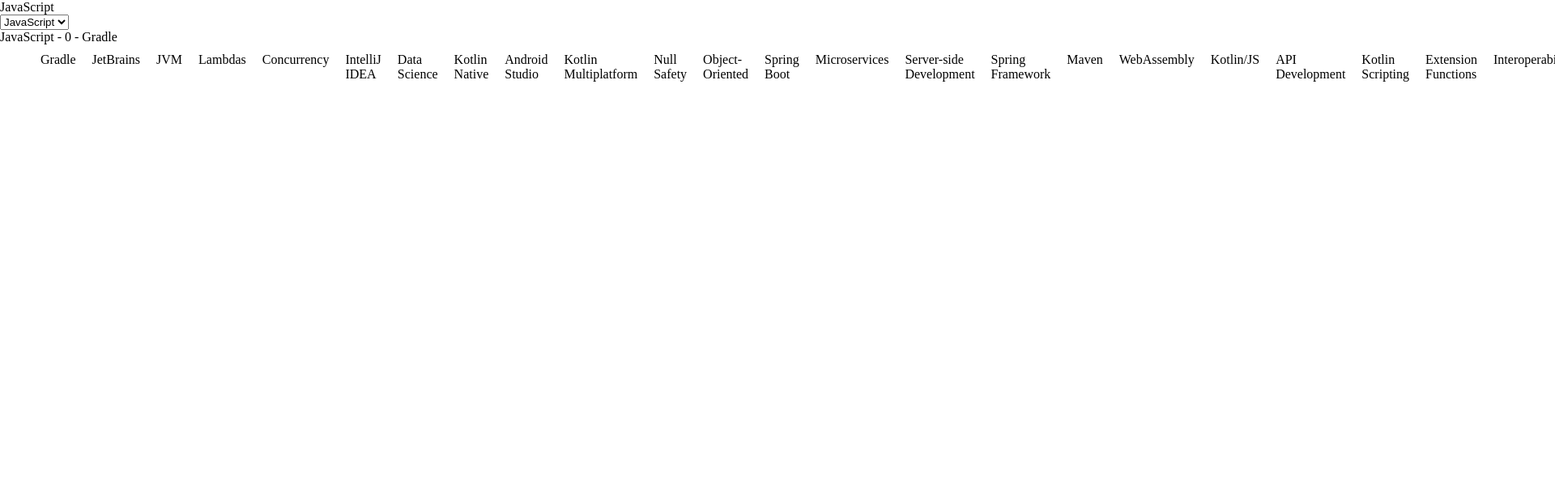
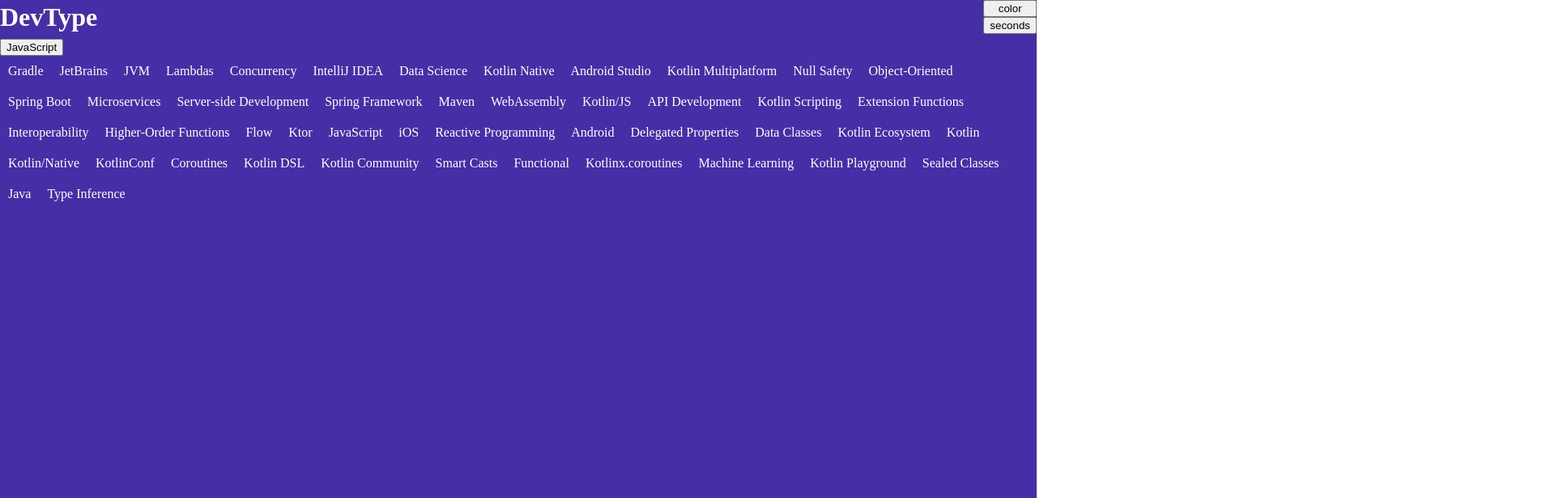
Before and after one commit to SouzaBernardo/dev-type-app, a React (Vite) app: page / in a window 1280 px wide. Shown: the top 616 px of the page at 81% size, 1920 px wide, since content can reach past the window. Built offline with nearby package versions, Linux system fonts and the light colour scheme.

Commit message:
select languages with button and search

```diff
--- a/src/App.css
+++ b/src/App.css
@@ -0,0 +1,16 @@
+header {
+    display: flex;
+    width: 100%;
+    justify-content: space-between;
+    align-items: center;
+    & div {
+        display: flex;
+        flex-direction: column;
+    }
+}
+
+.background {
+    height: 100vh;
+    background-color: var(--background-primary-color);
+    color: var(--primary-color-word);
+}
--- a/src/App.jsx
+++ b/src/App.jsx
@@ -6,14 +6,29 @@
 function App() {
 
   const [language, setLanguage] = useState("JavaScript")
+  const [showSelect, setShowSelect] = useState(false)
 
 
+  function handleLanguage(lang) {
+    setLanguage(lang)
+    setShowSelect(false)
+  }
+
   return (
-    <>
-      <p>{language}</p>
-      <Select onChange={setLanguage}/>
+    <div className='background'>
+      <header>
+        <h1>DevType</h1>
+        <div>
+          <button>color</button>
+          <button>seconds</button>
+        </div>
+      </header>
+      <h2>
+        <button onClick={() => setShowSelect(true)}>{language}</button>
+      </h2>
+      <Select visible={showSelect} onChange={handleLanguage}/>
       <Words language={language}/>
-    </>
+    </div>
   )
 }
 
--- a/src/components/select/select.component.jsx
+++ b/src/components/select/select.component.jsx
@@ -1,18 +1,39 @@
+import { useState } from "react"
 import { LANGUAGE_OPTIONS } from "../../util/constant"
 
-export function Select({onChange}) {
+import './style.css'
+
+export function Select({ visible = false, onChange}) {
+    const [textValue, setTextValue] = useState("")
+    const [languages, setLanguages] = useState(LANGUAGE_OPTIONS)
+
+    function handleInput({target}) {
+        setTextValue(target.value)
+        setLanguages(LANGUAGE_OPTIONS.filter( current => current.toLowerCase().includes(target.value)))
+    }
+
     return (
-        <select
-            name="languages"
-            id="languages"
-            onChange={({target}) => onChange(target.value)}>
-                {
-                    LANGUAGE_OPTIONS.map((lang, index) =>
-                        <option key={index} value={lang}>
-                            {lang}
-                        </option>
-                    )
-                }
-        </select>
+        <div className={`modal-languages-${visible}`}>
+            <input
+                type="text"
+                value={textValue}
+                placeholder="Search"
+                onChange={handleInput}/>
+            <ul
+                className="language-list"
+                name="languages"
+                id="languages" >
+                    {
+                        languages.map((lang, index) =>
+                            <li key={index} value={lang}>
+                                <button onClick={() => onChange(lang)}>
+                                    {lang}
+                                </button>
+
+                            </li>
+                        )
+                    }
+            </ul>
+        </div>
     )
 }
--- /dev/null
+++ b/src/components/select/style.css
@@ -0,0 +1,12 @@
+.modal-languages-true {
+    display: block;
+}
+
+.modal-languages-false {
+    display: none;
+}
+
+.language-list {
+    list-style: none;
+    padding: 0;
+}
--- a/src/components/words/style.css
+++ b/src/components/words/style.css
@@ -1,11 +1,11 @@
 .words {
     display: flex;
-
+    align-items: center;
+    flex-wrap: wrap;
+    padding: 0;
     & .word {
-        width: 100%;
         text-decoration: none;
         list-style: none;
         margin: 10px;
     }
-
 }
--- a/src/components/words/words.components.jsx
+++ b/src/components/words/words.components.jsx
@@ -23,7 +23,6 @@
 
     return (
         <section>
-            <p>{language} - {current} - {currentWord}</p>
             <ul className="words">
             {
                 words.map((word, index) =>
--- a/src/index.css
+++ b/src/index.css
@@ -2,3 +2,11 @@
   box-sizing: border-box;
   margin: 0;
 }
+
+:root {
+  --background-primary-color: #462EA7;
+  --primary-highlight-color-word: #F5B612;
+  --primary-color-word: #FFFFFF;
+  --primary-color-word-ok: #A79463;
+  --primary-color-word-wrong: #A53D3D;
+}
```
